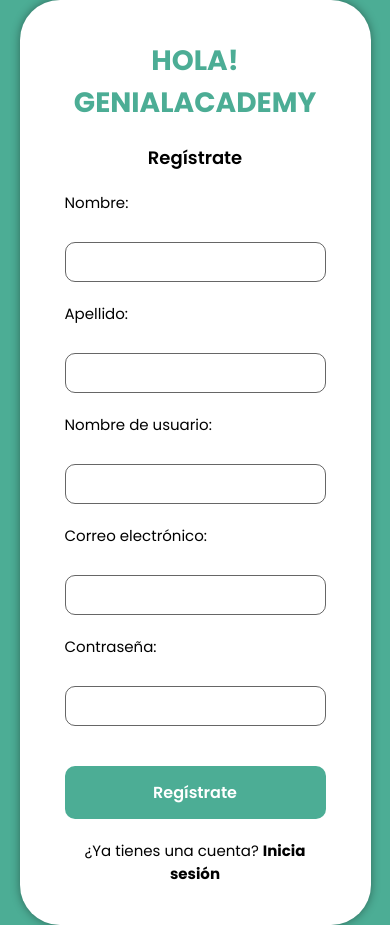
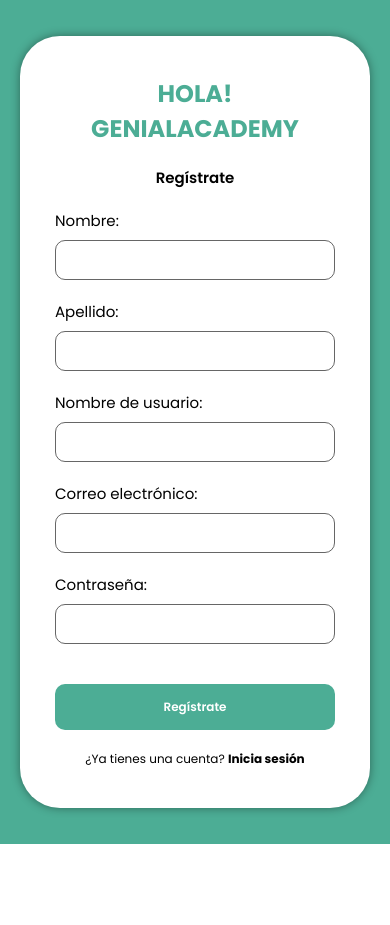
Before and after one commit to RodrigoDV03/GENIAL-ACADEMY-WEB, a React (Vite) app: page /register in a window 390 px wide. After the commit the page ends 844 px from the top, so only its background shows below. Built offline with nearby package versions, Linux system fonts and the light colour scheme.

Commit message:
Corrección de estilos en responsive design

```diff
--- a/src/pages/Login/index.jsx
+++ b/src/pages/Login/index.jsx
@@ -13,10 +13,10 @@ export const Login = () => {
     const dispatch = useDispatch();
     const { isLoading, error, isAuthenticated } = useSelector((state) => state.auth);
 
-  const handleChange = (e) => {
-    const { name, value } = e.target;
-    setFormValues({ ...formValues, [name]: value });
-  };
+    const handleChange = (e) => {
+        const { name, value } = e.target;
+        setFormValues({ ...formValues, [name]: value });
+    };
 
     const handleSubmit = (e) => {
         e.preventDefault();
@@ -39,18 +39,13 @@ export const Login = () => {
         <div className="login__container">
             <div className="login__wrapper">
                 <div className="login__form__box">
-                    {isModalOpen && (
-                        <ModalLogin
-                            isOpen={isModalOpen}
-                            onClose={() => setIsModalOpen(false)}
-                        />
-                    )}
-                    {isErrorModalOpen && (
-                        <ModalErrorLogin isOpen={isErrorModalOpen} onClose={() => setIsErrorModalOpen(false)} errorMessage={error} />
-                    )}
-                    <form className="login__form" onSubmit={handleSubmit}>
+                    {isModalOpen && (<ModalLogin isOpen={isModalOpen} onClose={() => setIsModalOpen(false)}/>)}
+                    {isErrorModalOpen && (<ModalErrorLogin isOpen={isErrorModalOpen} onClose={() => setIsErrorModalOpen(false)} errorMessage={error} />)}
+                    <div className="login__titles">
                         <h1>HOLA! GENIALACADEMY</h1>
                         <h2>Iniciar Sesión</h2>
+                    </div>
+                    <form className="login__form" onSubmit={handleSubmit}>
                         <div className="login__input__box">
                             <div className="login__input__title">Nombre de usuario:</div>
                             <input type="text" name="username" value={formValues.username} onChange=
--- a/src/pages/Login/stylesLogin.css
+++ b/src/pages/Login/stylesLogin.css
@@ -19,18 +19,18 @@
     padding: 50px;
 }
 
-.login__form{
+.login__titles, .login__form{
     margin: 0 10px;
 }
 
-.login__form h1{
+.login__titles h1{
     font-size: 36px;
     text-align: center;
     color: #4CAD95;
     margin: 20px 0;
 }
 
-.login__form h2{
+.login__titles h2{
     font-size: 18px;
     font-weight: 600;
     text-align: center;
@@ -42,11 +42,10 @@
 
 .login__form .login__input__title{
     font-size: 15px;
-    margin-bottom: 20px;
+    margin-bottom: 10px;
 }
 
 .login__input__box input{
-    margin-top: 1.25rem;
     width: 100%;
     height: 50px;
     padding-left: 10px;
@@ -60,7 +59,6 @@
 .login__Button{
     width: 100%;
     padding: 14px 120px;
-    font-size: 18px;
     background-color: #4CAD95;
     border: none;
     border-radius: 10px;
@@ -68,7 +66,7 @@
     cursor: pointer;
     transition: all 0.8s;
     font-weight: 600;
-    font-size: 16px;
+    font-size: 18px;
 }
 
 .login__Button:hover{
@@ -119,11 +117,11 @@ p.login__error-message{
         padding: 20px;
     }
 
-    .login__form{
+    .login__titles, .login__form{
         margin: 0 5px;
     }
 
-    .login__form h1{
+    .login__titles h1{
         font-size: 28px;
     }
 
--- a/src/pages/Register/index.jsx
+++ b/src/pages/Register/index.jsx
@@ -38,17 +38,14 @@ export const Register = () => {
             <div className="register__image"></div>
             <div className="register__wrapper">
                 <div className="register__form__box">
-                    { isRegistered &&
-                    (
-                        <ModalRegister isOpen={isRegistered} onClose={() => dispatch(clearState())} />
-                    )}
-                    { error &&
-                    (
-                        <ModalErrorRegister isOpen={!!error} onClose={() => dispatch(clearState())} errorMessage={error} />
-                    )}
-                    <form className="register__form" onSubmit={handleSubmit}>
+                    { isRegistered && (<ModalRegister isOpen={isRegistered} onClose={() => dispatch(clearState())} /> )}
+                    { error && (<ModalErrorRegister isOpen={!!error} onClose={() => dispatch(clearState())} errorMessage={error} />)}
+                    <div className="register__titles">
                         <h1>HOLA! GENIALACADEMY</h1>
                         <h2>Regístrate</h2>
+                    </div>
+                    <form className="register__form" onSubmit={handleSubmit}>
+
                         <div className="register__input__box">
                             <div className="register__input__title">Nombre:</div>
                             <input
--- a/src/pages/Register/stylesRegister.css
+++ b/src/pages/Register/stylesRegister.css
@@ -5,7 +5,7 @@
     overflow: hidden;
     display: flex;
     flex-direction: column;
-    min-height: 100vh;
+    height: 100vh;
     justify-content: right;
 }
 
@@ -21,18 +21,18 @@
     padding: 50px;
 }
 
-.register__form{
+.register__titles, .register__form{
     margin: 0 10px;
 }
 
-.register__form h1{
+.register__titles h1{
     font-size: 36px;
     text-align: center;
     color: #4CAD95;
     margin: 20px 0px;
 }
 
-.register__form h2{
+.register__titles h2{
     font-size: 18px;
     font-weight: 600;
     text-align: center;
@@ -44,11 +44,10 @@
 
 .register__form .register__input__title{
     font-size: 15px;
-    margin-bottom: 12px;
+    margin-bottom: 10px;
 }
 
 .register__input__box input{
-    margin-top: 1.25rem;
     width: 100%;
     height: 50px;
     padding-left: 10px;
@@ -63,7 +62,6 @@
     width: 100%;
     margin: 20px 0 0 0;
     padding: 14px 120px;
-    font-size: 18px;
     background-color: #4CAD95;
     border: none;
     border-radius: 10px;
@@ -112,22 +110,24 @@ p.register__error-message{
     }
 
     .register__wrapper{
-        height: 90%;
-        width: 90%;
-        margin: auto;
+        margin: auto 20px;
     }
 
     .register__form__box{
-        margin: 0 20px;
+        margin: 0 10px;
         padding: 20px;
     }
 
-    .register__form{
+    .register__titles, .register__form{
         margin: 0 5px;
     }
 
-    .register__form h1{
-        font-size: 28px;
+    .register__titles h1{
+        font-size: 24px;
+    }
+
+    .register__titles h2{
+        font-size: 15px;
     }
 
     .register__form .register__input__box{
@@ -144,27 +144,35 @@ p.register__error-message{
     }
 
     .register__Button{
+        font-size: 12px;
         padding: 14px 80px;
     }
+
+    .login__link p{
+        font-size: 12px;
+    }
 }
+
 @media (max-width: 1280px) and (max-height: 768px) {
+    .register__container{
+        background: #4CAD95;
+    }
+
     .register__wrapper{
-        height: 90%;
-        width: 90%;
-        margin: auto;
+        margin: auto 20px;
     }
 
     .register__form__box{
+        height: 100%;
         margin: 0 20px;
         padding: 20px;
     }
 
-    .register__form h1{
-        font-size: 20px;
+    .register__titles h1{
         margin: 8px 0;
     }
 
-    .register__form h2{
+    .register__titles h2{
         font-size: 14px
     }
 
@@ -186,7 +194,11 @@ p.register__error-message{
     }
 
     .register__Button{
-        font-size: 12px;
+        font-size: 10px;
         padding: 14px 80px;
     }
+
+    .login__link p{
+        font-size: 12px;
+    }
 }
```
